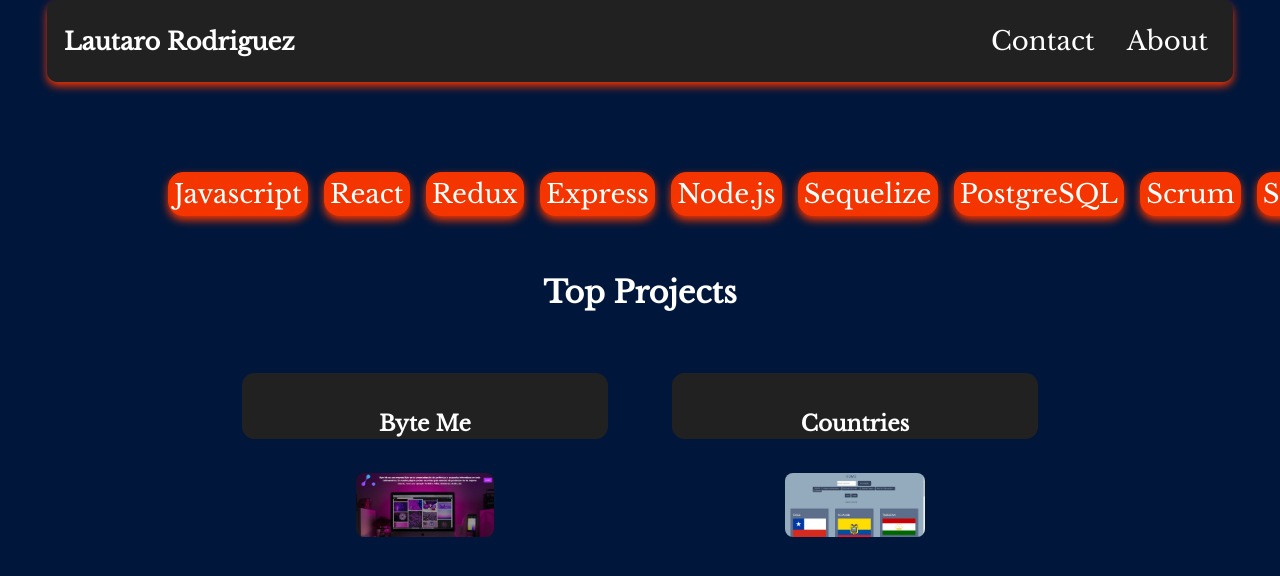
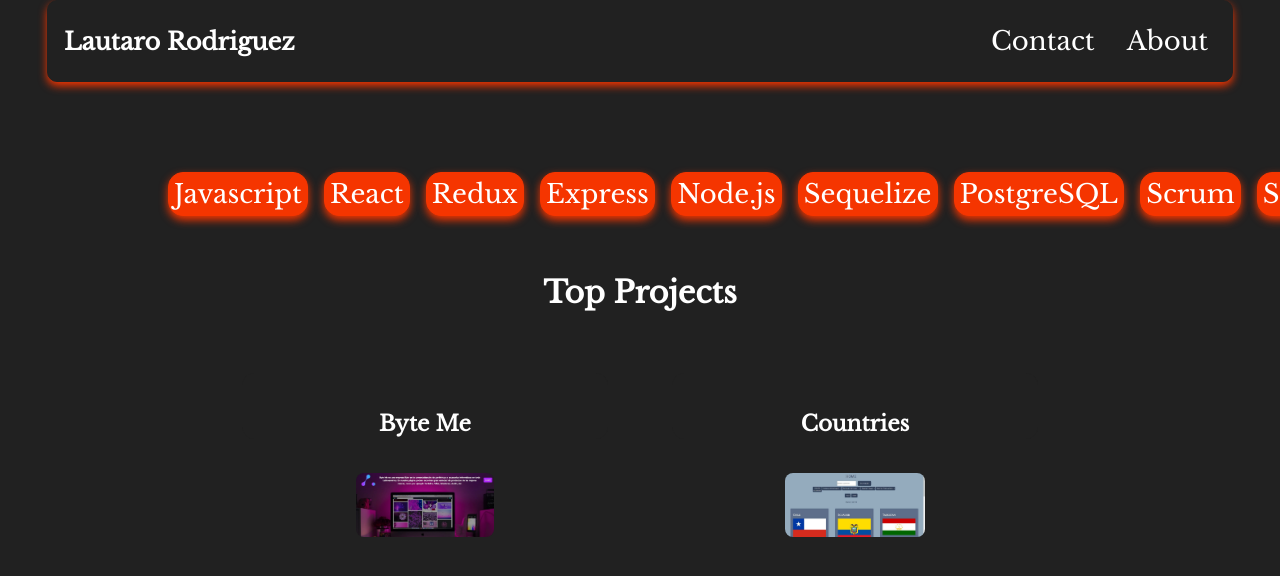
Before and after one commit to Lauta2712/personal-portfolio, a React (Create React App) app: page / in a window 1280 px wide. Shown: the top 576 px of the page. Built offline with nearby package versions, Linux system fonts and the light colour scheme.

Commit message:
más cerca de terminar

```diff
--- a/src/App.css
+++ b/src/App.css
@@ -17,7 +17,6 @@
 
 .App-header {
   font-family: 'Fjalla One', sans-serif;
-  background-color: #00173B;
   min-height: 100vh;
   display: flex;
   flex-direction: column;
--- a/src/index.css
+++ b/src/index.css
@@ -1,5 +1,5 @@
 body {
-  background-color: #00173B !important;
+  background-color:#212121 !important;
   margin: 0;
   font-family: -apple-system, BlinkMacSystemFont, 'Segoe UI', 'Roboto', 'Oxygen',
     'Ubuntu', 'Cantarell', 'Fira Sans', 'Droid Sans', 'Helvetica Neue',
--- a/src/pages/Home/Home.module.css
+++ b/src/pages/Home/Home.module.css
@@ -3,7 +3,7 @@
 .home {
     font-family: 'Libre Baskerville', serif;
     text-align: center;
-    background-color: #00173B;
+    background-color:#212121;
     height: 100%;
     display: flex;
     flex-direction: column;
```
